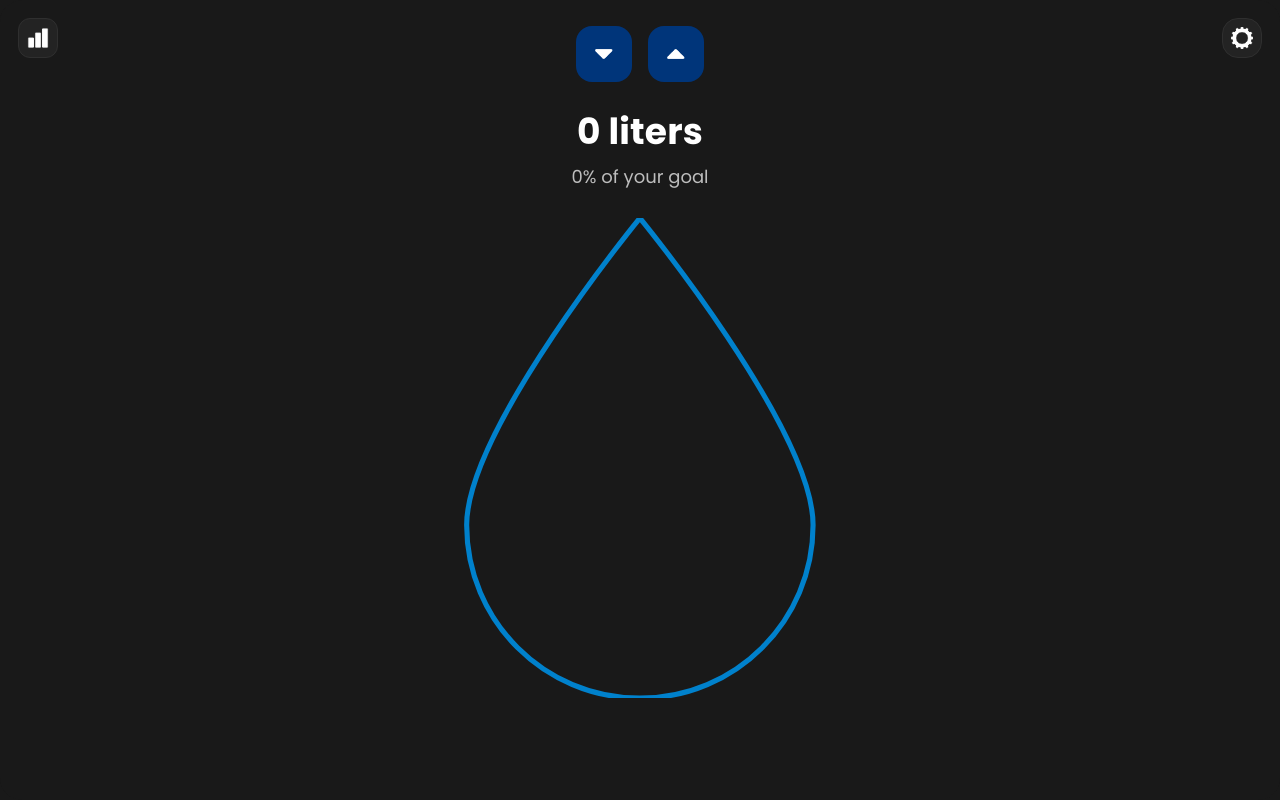
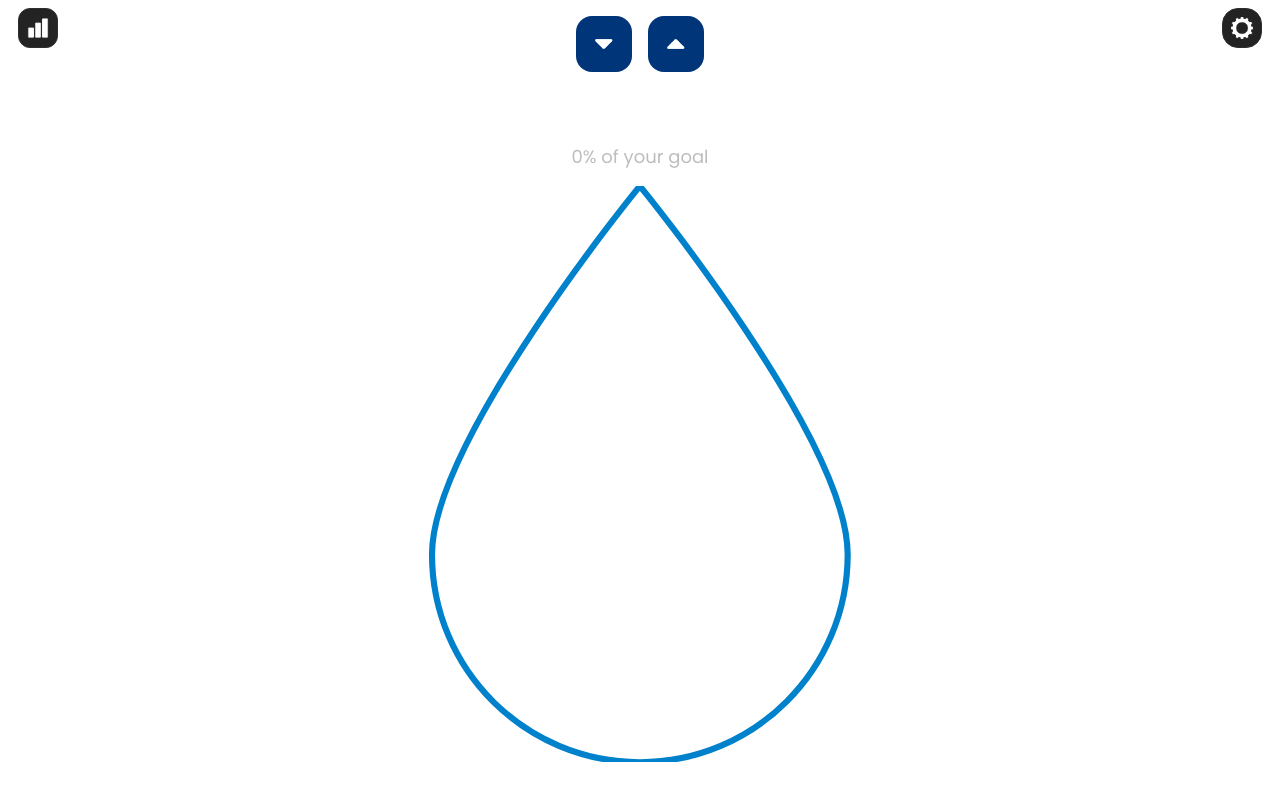
Before and after one commit to BrielleBrooks/water-tracker, a plain HTML site: page index.html in a window 1280 px wide. Drawn offline with nearby package versions, Linux system fonts and the light colour scheme.

Commit message:
Update style.css

```diff
--- a/style.css
+++ b/style.css
@@ -1,8 +1,9 @@
 :root{
-  /* Solid black background for the whole widget */
-  --bg: #191919;
+  /* Make the page transparent so it blends with Notion */
+  --bg: transparent;
 
-  /* UI colors */
+  /* UI colors stay the same */
+  --card: transparent;
   --accent: #00357a;
   --water: #0081cc;
   --text: #ffffff;
@@ -21,72 +22,57 @@
   --headline: clamp(22px, 5.3vw, 36px);
   --subtle: clamp(14px, 3.2vw, 18px);
 
-  /* keep corner buttons below Notion hover chrome */
+  /* keep buttons clear of Notion’s hover UI */
   --edge-pad: 18px;
   --edge-pad-top: calc(env(safe-area-inset-top, 0px) + var(--edge-pad));
 
-  /* Rounded corners for the whole visual area (inside the iframe) */
-  --embed-radius: 22px;
+  /* Rounded corners for the whole visual area inside the iframe */
+  --embed-radius: 22px; /* tweak this for more/less rounding */
 }
 
-/* === Base: use the CONTAINER height everywhere (no 100dvh) === */
-html, body {
-  height: 100%;
-  margin: 0;
-  padding: 0;
-  background: var(--bg) !important;   /* solid black */
+/* ensure the page is actually transparent in every browser */
+html, body { height: 100%; background: transparent !important; }
+*{ box-sizing: border-box; }
+
+body{
+  margin:0;
   color: var(--text);
   font-family: var(--font);
-}
 
-/* Center the app within the iframe, and allow scroll if ever needed */
-body{
-  height: 100%;
-  display: flex;
-  align-items: center;
-  justify-content: center;
+  /* Fill the iframe and clip to rounded corners */
+  min-height: 100dvh;
+  display:flex;
+  align-items:center;
+  justify-content:center;
 
-  /* Rounded corners INSIDE the iframe */
+  /* Rounded corners + clip the contents so the corners look truly rounded */
   border-radius: var(--embed-radius);
-  /* DO NOT lock overflow here anymore; allow auto so it never hard-clips */
-  overflow: auto;
+  overflow: hidden;           /* IMPORTANT: clips inside to the rounded shape */
 }
 
 /* -------- LAYOUT -------- */
 .widget{
-  width: 100%;
-  height: 100%;                 /* <-- critical: follow container height */
-  display: flex;
-  justify-content: center;
-  align-items: center;
-  background: var(--bg);        /* same black, no seams */
-  /* If Notion shows your rounded corners, keep these; otherwise they just do no harm */
-  border-radius: var(--embed-radius);
-  overflow: hidden;             /* clip inner content to rounding */
+  width: 100vw;               /* full-bleed inside the frame */
+  max-width: 100%;
+  display:flex;
+  justify-content:center;
 }
 
-.card{
-  background: transparent;      /* no inner “box” */
+.card{                         /* no inner “box” */
+  background: transparent;
   border-radius: 0;
   box-shadow: none;
 }
 
 .tracker{
   width: 100%;
-  height: 100%;                 /* <-- critical: follow container height */
-  box-sizing: border-box;       /* padding stays inside the height */
+  min-height: 100dvh;
   padding:
     calc(var(--edge-pad-top) + 8px)
     clamp(14px, 2.4vw, 24px)
     clamp(24px, 4vw, 48px);
-  text-align: center;
+  text-align:center;
   position: relative;
-
-  display: flex;
-  flex-direction: column;
-  align-items: center;
-  /* Let the content breathe vertically without forcing overflow */
-  justify-content: flex-start;
 }
 
 /* Typography */
@@ -118,6 +104,7 @@ body{
   z-index: 5;
 }
 .settings-btn:hover{ transform: translateY(-1px); }
+.settings-btn img{ filter: none; width: clamp(16px, 2.2vw, 22px); height: auto; }
 
 .stats-btn{
   position: absolute;
@@ -135,6 +122,7 @@ body{
   transition: transform .15s ease;
 }
 .stats-btn:hover{ transform: translateY(-1px); }
+.stats-btn img{ filter: none; }
 
 .controls{
   display:flex; justify-content:center;
@@ -149,19 +137,24 @@ body{
 }
 .pill-btn:hover{ filter: brightness(1.1); transform: translateY(-1px); }
 .pill-btn:active{ transform: translateY(0); }
+.pill-btn img{ filter: none; width: clamp(14px, 2vw, 18px); height:auto; }
+.primary{ background: var(--accent); }
 
 /* -------- DROPLET -------- */
-/* Scale with available HEIGHT or WIDTH, whichever is tighter */
+/* size stays responsive; adjust if you want larger/smaller */
 #droplet{
   display:block;
-  width: clamp(160px, min(60vh, 88vw), 680px);
+  width: min(72vmin, 88%);
+  max-width: 680px;
+  min-width: 160px;
   margin: clamp(10px, 2vw, 16px) auto 0;
 }
 
 /* -------- WAVES -------- */
-#wavesGroup { transform: none; }  /* JS handles bobbing */
+#wavesGroup { transform: none; } /* JS does the motion */
 
 /* -------- MODAL -------- */
+/* Modals need their own background because the page is transparent now */
 .modal{
   position: fixed; inset:0; display:flex; align-items:center; justify-content:center;
   background: rgba(0,0,0,.45); padding: var(--space); z-index: 50;
@@ -171,7 +164,7 @@ body{
   width: min(520px, 86vw);
   padding: calc(var(--space) * 1.2);
   border-radius: var(--radius);
-  background: #1c1c1c;
+  background: #1c1c1c;    /* solid so it’s readable over any Notion page */
 }
 .modal-header{ display:flex; align-items:center; justify-content:space-between; }
 .icon-btn{ background: transparent; border:0; color:#fff; font-size: clamp(18px, 3.6vw, 22px); cursor:pointer; }
```
